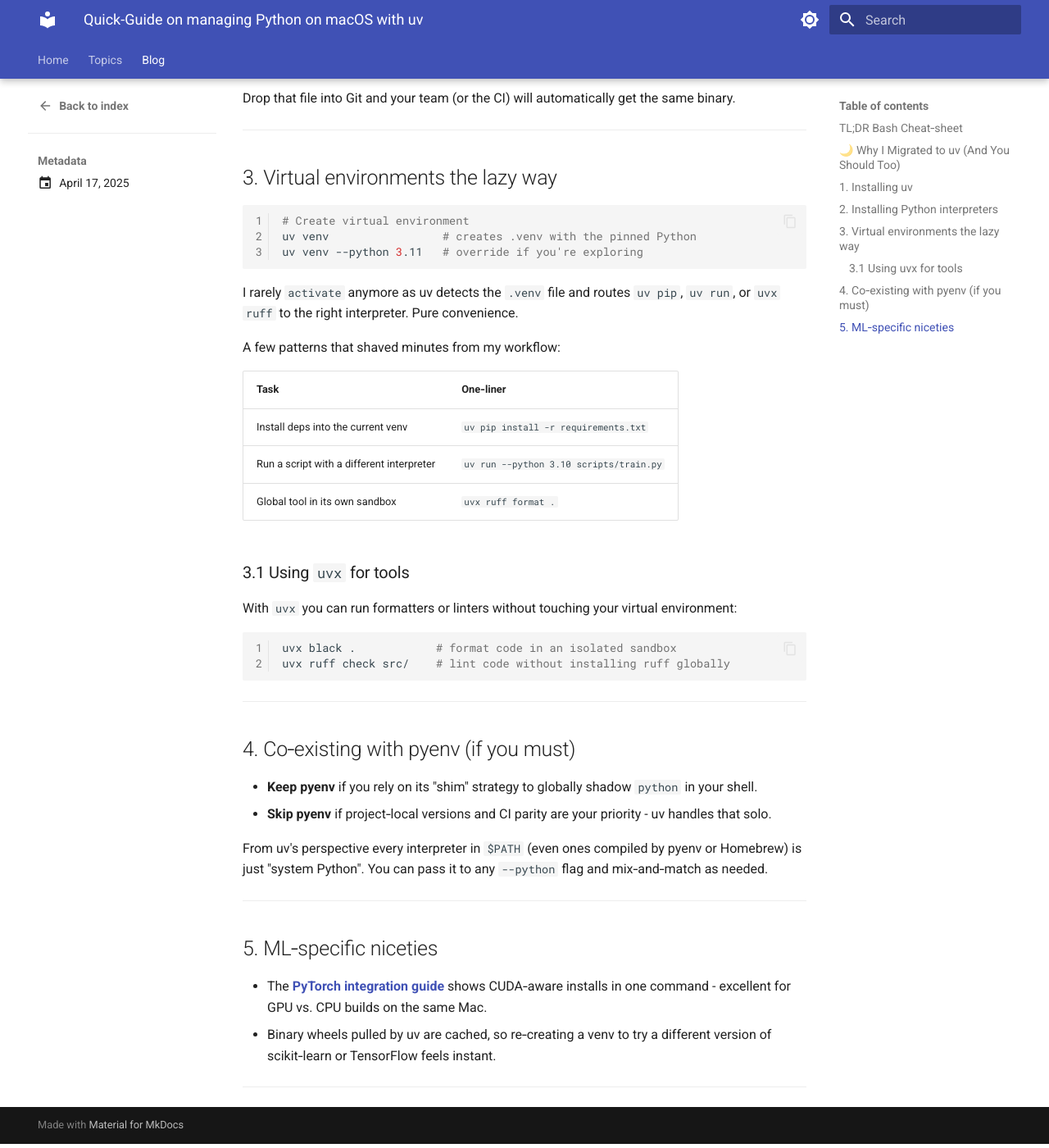
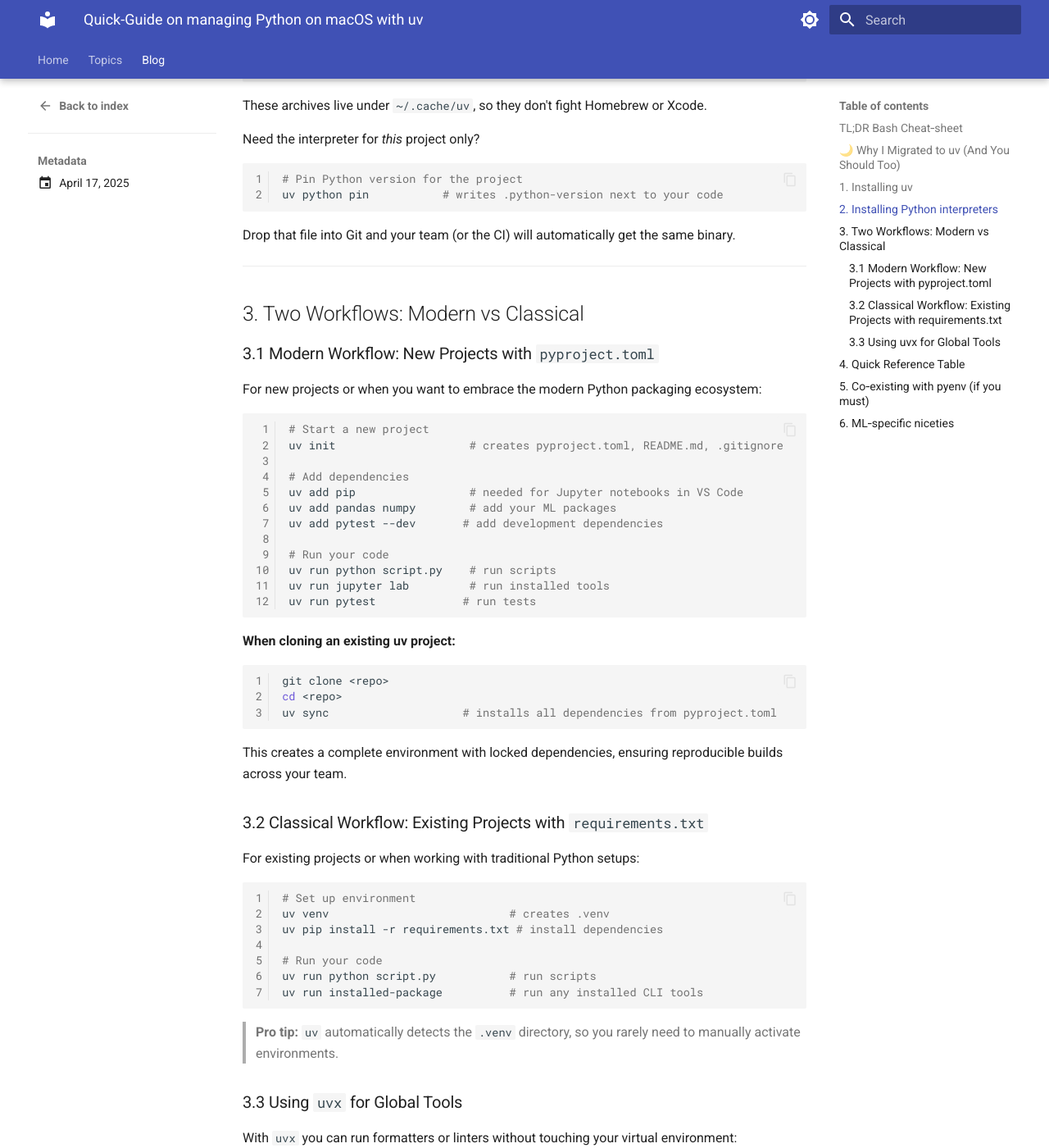
Before and after one commit to slavadubrov/notes, an MkDocs documentation site: the page built from docs/blog/posts/2025-04-17-uv-on-macos.md, in a window 1280 px wide and 1400 px high, scrolled down 1580 px. Shown: the whole window at 82% size. Built offline with MkDocs 1.6.1 and Material for MkDocs 9.7.7, drawn with Linux system fonts in a browser that asks for light colours; some of the changed text lies outside the part shown.

Commit message:
updated uv post

````diff
--- a/docs/blog/posts/2025-04-17-uv-on-macos.md
+++ b/docs/blog/posts/2025-04-17-uv-on-macos.md
@@ -7,15 +7,22 @@ summary: Lightning-fast Python installs with Rust-powered uv.
 
 # Quick-Guide on managing Python like an AI Engineer on macOS with **uv**
 
-## TL;DR Bash Cheat‑sheet
+## TL;DR Bash Cheat‑sheet
 
 ```bash
 brew install uv        # install tool
 uv python install 3.12 # grab interpreter
-uv python pin          # lock version for repo
-uv venv                # create .venv
-uv pip install numpy pandas   # ML staples
+
+# New project workflow (modern)
+uv init                # create new project with pyproject.toml
+uv add pandas numpy    # add dependencies
 uv run train.py        # run with correct interpreter
+
+# Classical project workflow (requirements.txt)
+uv venv                           # create .venv
+uv pip install -r requirements.txt # install from requirements
+uv run train.py                   # run script
+
 uv self upgrade        # update uv itself
 ```
 
@@ -30,6 +37,7 @@ uv self upgrade        # update uv itself
 - Installing and switching between multiple CPython (and PyPy) builds
 - Creating lightweight virtual environments
 - Resolving dependencies with an absurdly fast pip-compatible resolver
+- Modern project management with `pyproject.toml`
 - A `uvx` shim for running tools like Ruff or Black in isolated sandboxes:
   - `uvx black .` or `uvx ruff format .`
 
@@ -40,11 +48,11 @@ Result: fewer moving parts, faster setups, and consistent environments across la
 ## 1. Installing uv
 
 ```bash
-# Install uv via Homebrew (Apple Silicon & Intel)
+# Install uv via Homebrew (Apple Silicon & Intel)
 brew install uv
 ```
 
-> **Note:** `uv` auto-detects your architecture (Apple Silicon or Intel).
+> **Note:** `uv` auto-detects your architecture (Apple Silicon or Intel).
 
 The same page shows a [one‑liner curl installer](https://docs.astral.sh/uv/installation) if you're brew‑averse.
 Check it worked:
@@ -80,36 +88,79 @@ Drop that file into Git and your team (or the CI) will automatically get the sam
 
 ---
 
-## 3. Virtual environments the lazy way
+## 3. Two Workflows: Modern vs Classical
+
+### 3.1 Modern Workflow: New Projects with `pyproject.toml`
+
+For new projects or when you want to embrace the modern Python packaging ecosystem:
 
 ```bash
-# Create virtual environment
-uv venv                 # creates .venv with the pinned Python
-uv venv --python 3.11   # override if you're exploring
+# Start a new project
+uv init                    # creates pyproject.toml, README.md, .gitignore
+
+# Add dependencies
+uv add pip                 # needed for Jupyter notebooks in VS Code
+uv add pandas numpy        # add your ML packages
+uv add pytest --dev       # add development dependencies
+
+# Run your code
+uv run python script.py    # run scripts
+uv run jupyter lab         # run installed tools
+uv run pytest             # run tests
 ```
 
-I rarely `activate` anymore as uv detects the `.venv` file and routes `uv pip`, `uv run`, or `uvx ruff` to the right interpreter. Pure convenience.
+**When cloning an existing uv project:**
 
-A few patterns that shaved minutes from my workflow:
+```bash
+git clone <repo>
+cd <repo>
+uv sync                    # installs all dependencies from pyproject.toml
+```
 
-| Task                                      | One‑liner                               |
-| ----------------------------------------- | --------------------------------------- |
-| Install deps into the current venv        | `uv pip install -r requirements.txt`    |
-| Run a script with a different interpreter | `uv run --python 3.10 scripts/train.py` |
-| Global tool in its own sandbox            | `uvx ruff format .`                     |
+This creates a complete environment with locked dependencies, ensuring reproducible builds across your team.
 
-### 3.1 Using `uvx` for tools
+### 3.2 Classical Workflow: Existing Projects with `requirements.txt`
+
+For existing projects or when working with traditional Python setups:
+
+```bash
+# Set up environment
+uv venv                           # creates .venv
+uv pip install -r requirements.txt # install dependencies
+
+# Run your code
+uv run python script.py           # run scripts
+uv run installed-package          # run any installed CLI tools
+```
+
+> **Pro tip:** `uv` automatically detects the `.venv` directory, so you rarely need to manually activate environments.
+
+### 3.3 Using `uvx` for Global Tools
 
 With `uvx` you can run formatters or linters without touching your virtual environment:
 
 ```bash
 uvx black .            # format code in an isolated sandbox
 uvx ruff check src/    # lint code without installing ruff globally
+uvx jupyter lab        # run Jupyter without installing it locally
 ```
 
 ---
 
-## 4. Co‑existing with pyenv (if you must)
+## 4. Quick Reference Table
+
+| Task                                      | Modern (`pyproject.toml`)     | Classical (`requirements.txt`)           |
+| ----------------------------------------- | ----------------------------- | ---------------------------------------- |
+| Start new project                         | `uv init`                     | `touch requirements.txt`                 |
+| Add dependency                            | `uv add package`              | `echo package >> requirements.txt`      |
+| Install dependencies                      | `uv sync`                     | `uv pip install -r requirements.txt`    |
+| Run script                                | `uv run python script.py`     | `uv run python script.py`               |
+| Run installed tool                        | `uv run tool-name`            | `uv run tool-name`                       |
+| Create environment                        | _automatic with uv init_      | `uv venv`                                |
+
+---
+
+## 5. Co‑existing with pyenv (if you must)
 
 - **Keep pyenv** if you rely on its "shim" strategy to globally shadow `python` in your shell.
 - **Skip pyenv** if project‑local versions and CI parity are your priority - uv handles that solo.
@@ -118,9 +169,10 @@ From uv's perspective every interpreter in `$PATH` (even ones compiled by pyenv
 
 ---
 
-## 5. ML‑specific niceties
+## 6. ML‑specific niceties
 
 - The **[PyTorch integration guide](https://docs.astral.sh/uv/guides/integration/pytorch/)** shows CUDA‑aware installs in one command - excellent for GPU vs. CPU builds on the same Mac.
 - Binary wheels pulled by uv are cached, so re‑creating a venv to try a different version of scikit‑learn or TensorFlow feels instant.
+- Use `uv add pip` in new projects to ensure Jupyter notebooks work seamlessly in VS Code.
 
 ---
````
